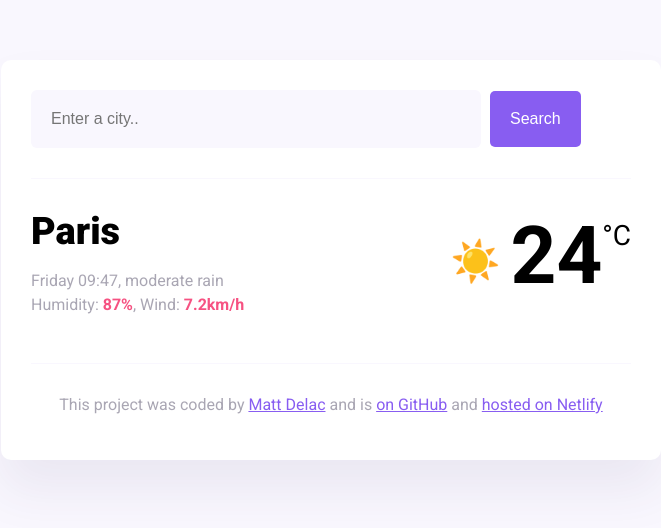
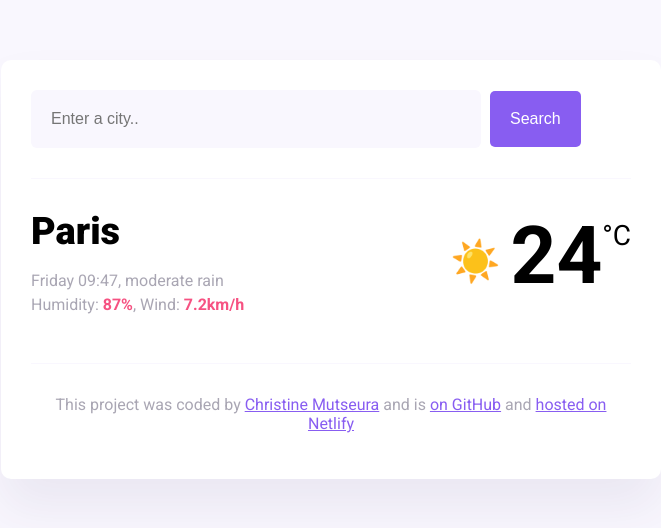
Before and after one commit to ChrissieMutt/GitHubPractice, a plain HTML site: page index.html in a window 1280 px wide. Shown: the whole page, without its empty margins (309-970 px from the left). Drawn offline with Linux system fonts and the light colour scheme.

Commit message:
updated html file

```diff
--- a/index.html
+++ b/index.html
@@ -46,7 +46,7 @@
       <footer>
         <p>
           This project was coded by
-          <a href="#" target="_blank">Matt Delac</a> and is
+          <a href="#" target="_blank">Christine Mutseura</a> and is
           <a href="#" target="_blank"> on GitHub</a> and
           <a href="#" target="_blank">hosted on Netlify</a>
         </p>
```
